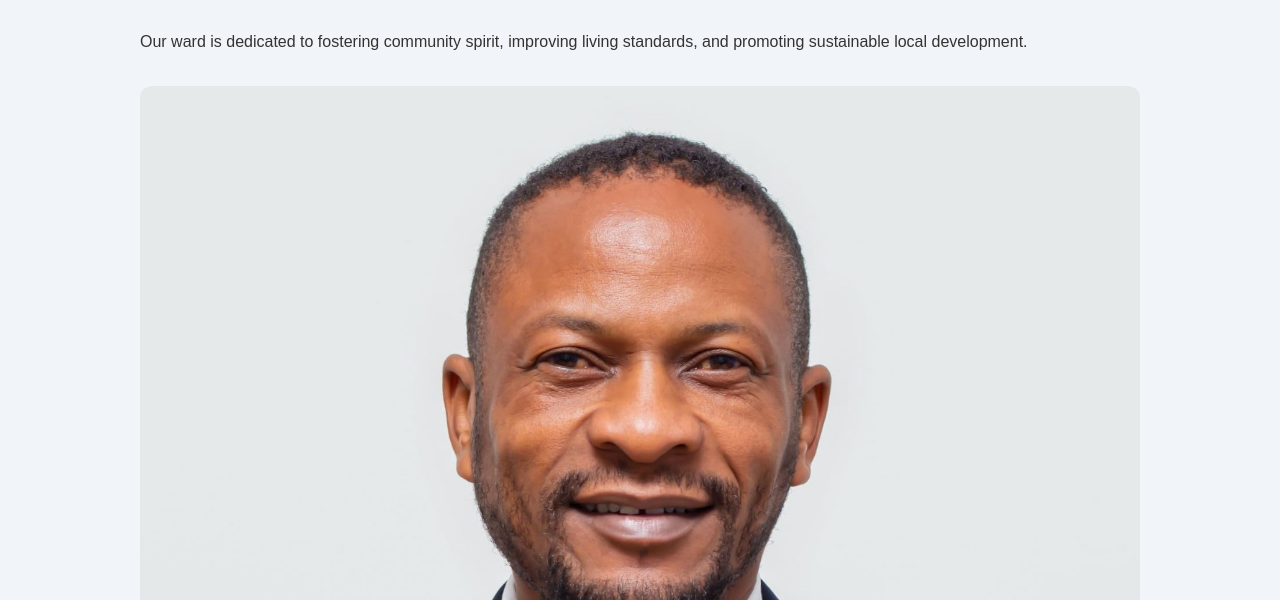
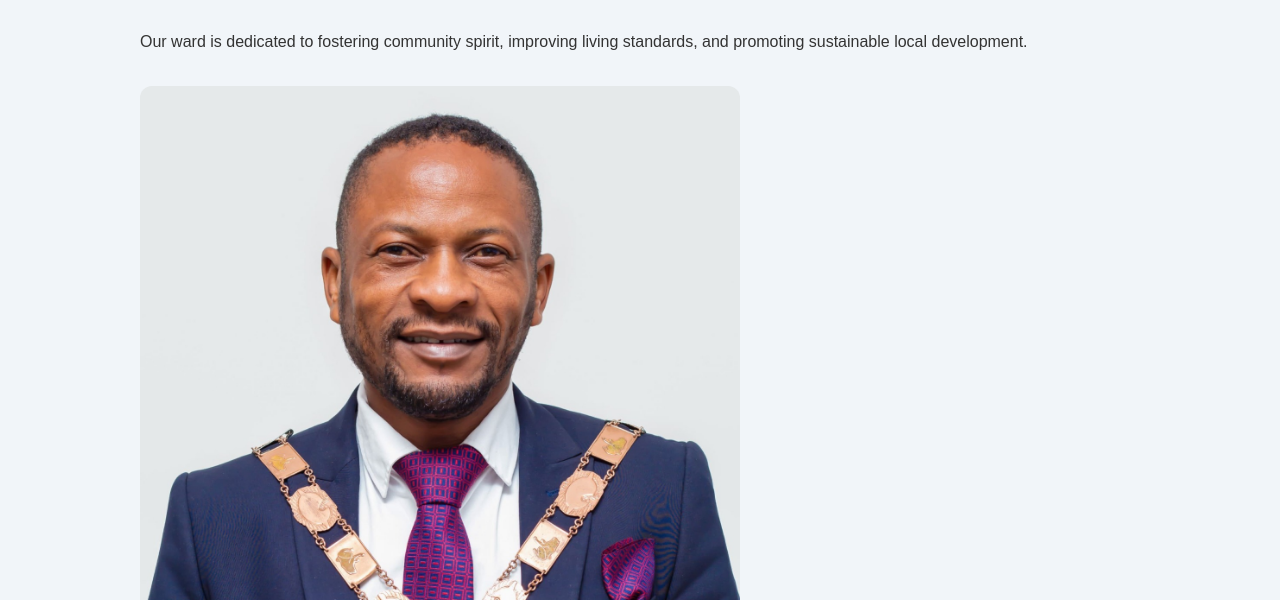
Before and after one commit to ABmwansa/chililabombwe-constuency-mathews-Nkoloma-ward-, a plain HTML site: page index.html in a window 1280 px wide. Shown: the part 352-952 px from the top of the page. Drawn offline with Linux system fonts and the light colour scheme.

Commit message:
Update index.html

```diff
--- a/index.html
+++ b/index.html
@@ -195,7 +195,7 @@ button { background: #008080; color: white; cursor: pointer; border: none; trans
 button:hover { background: #006666; }
 
 /* ===== Images ===== */
-img { width: 100%; border-radius: 12px; margin: 1rem 0; }
+img { width: 60%; border-radius: 12px; margin: 1rem 0; }
 
 /* ===== Footer ===== */
 footer { background: #008080; color: white; text-align: center; padding: 3rem 1rem; margin-top: 3rem; }
```
